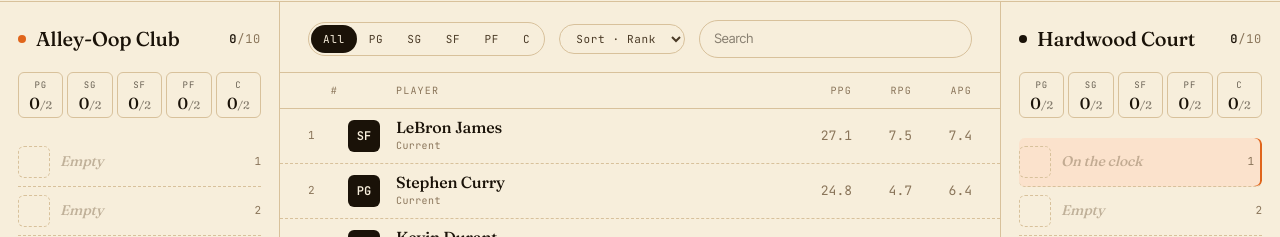
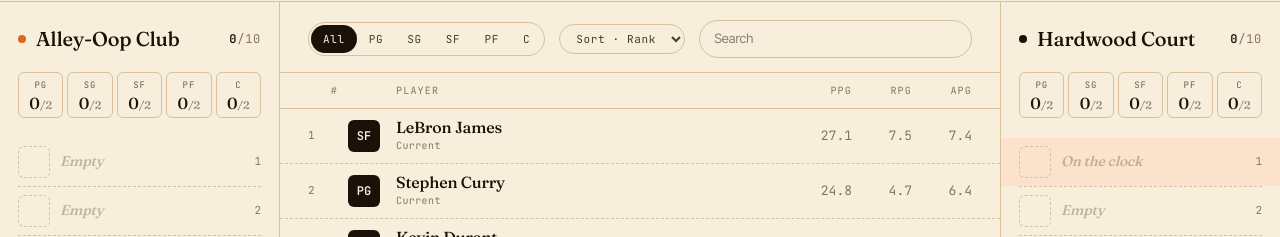
Before and after one commit to F1nal04/hoop-drft, a Next.js app: page /draft in a window 1280 px wide. Shown: the part 99-336 px from the top of the page. Built offline with nearby package versions, Linux system fonts and the light colour scheme.

Commit message:
Refactor TeamRail styling for improved visual hierarchy
- Updated CSS classes in TeamRail component to enhance the layout and visual presentation.
- Replaced previous background and shadow styles with a new relative positioning approach for better alignment and aesthetics.

```diff
--- a/app/draft/page.tsx
+++ b/app/draft/page.tsx
@@ -562,9 +562,7 @@ function TeamRail({
               key={i}
               className={`grid grid-cols-[32px_1fr_auto] items-center gap-2.5 border-b border-dashed border-line py-2 last:border-b-0 ${
                 isNext
-                  ? right
-                    ? "rounded-md bg-orange-soft pr-2 shadow-[inset_-2px_0_0_var(--color-orange-hd)]"
-                    : "rounded-md bg-orange-soft pl-2 shadow-[inset_2px_0_0_var(--color-orange-hd)]"
+                  ? "relative isolate before:absolute before:inset-y-0 before:-left-[18px] before:-right-[18px] before:-z-10 before:bg-orange-soft before:content-['']"
                   : ""
               }`}
             >
```
